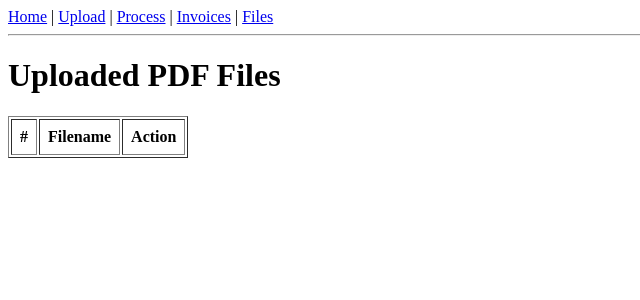
After one commit to CarlosDFZ/FactuAi, a Flask app: page /files in a window 1280 px wide. The commit adds this page. Shown: the top 300 px of the page, without its empty margins (0-640 px from the left). Run offline with Flask 3, Linux system fonts and the light colour scheme; lists and menus that the app fills with data are empty; parts of the project's set-up code (start-up, migrations or seed data) failed here and were passed over.

Commit message:
Add Flask web features for invoice management

```diff
--- a/app.py
+++ b/app.py
@@ -1,3 +1,4 @@
+import csv
 import mysql.connector
 from config import DB_CONFIG
 import json
@@ -5,11 +6,13 @@ from modules.pdf_reader import extract_text_from_pdf
 from modules.ai_extractor import extract_invoice_data
 from modules.db_insert import insert_invoice, invoice_exists
 from modules.uuid_extractor import extract_uuid_from_text
-from flask import Flask, render_template, request, redirect, url_for
+from flask import Flask, render_template, request, redirect, url_for, Response, flash, send_file
 from setup_database import setup_database
 import os
 
 app = Flask(__name__)
+
+app.secret_key = "factuai_secret_key"
 
 setup_database()
 
@@ -21,19 +24,60 @@ app.config["UPLOAD_FOLDER"] = UPLOAD_FOLDER
 
 @app.route("/")
 def index():
-    return render_template("index.html")
+
+    connection = mysql.connector.connect(**DB_CONFIG)
+    cursor = connection.cursor(dictionary=True)
+
+    cursor.execute("""
+        SELECT
+            COUNT(*) AS total_invoices,
+            COALESCE(SUM(total), 0) AS total_expenses,
+            COALESCE(AVG(total), 0) AS average_invoice,
+            COALESCE(SUM(taxes), 0) AS total_taxes
+        FROM invoices
+    """)
+
+    stats = cursor.fetchone()
+
+    cursor.execute("""
+        SELECT category, COUNT(*) AS qty
+        FROM invoices
+        GROUP BY category
+        ORDER BY qty DESC
+        LIMIT 5
+    """)
+
+    categories = cursor.fetchall()
+
+    cursor.close()
+    connection.close()
+
+    return render_template(
+        "index.html",
+        stats=stats,
+        categories=categories
+    )
 
 
 @app.route("/upload", methods=["GET", "POST"])
 def upload():
     if request.method == "POST":
-        file = request.files["file"]
+        files = request.files.getlist("files")
 
-        if file and file.filename.endswith(".pdf"):
-            filepath = os.path.join(app.config["UPLOAD_FOLDER"], file.filename)
-            file.save(filepath)
+        uploaded_count = 0
 
-            return redirect(url_for("upload"))
+        for file in files:
+            if file and file.filename.lower().endswith(".pdf"):
+                filepath = os.path.join(app.config["UPLOAD_FOLDER"], file.filename)
+                file.save(filepath)
+                uploaded_count += 1
+
+        if uploaded_count > 0:
+            flash(f"{uploaded_count} invoice PDF(s) uploaded successfully.")
+        else:
+            flash("No valid PDF files were uploaded.")
+
+        return redirect(url_for("upload"))
 
     return render_template("upload.html")
 
@@ -50,11 +94,9 @@ def process():
     ])
 
     for filename in pdf_files:
-
         pdf_path = os.path.join(invoices_folder, filename)
 
         text = extract_text_from_pdf(pdf_path)
-
         uuid = extract_uuid_from_text(text)
 
         if uuid and invoice_exists(uuid):
@@ -67,21 +109,80 @@ def process():
             processed.append(f"{filename} → No data extracted")
             continue
 
+        if not data.get("uuid") and uuid:
+            data["uuid"] = uuid
+
+        if invoice_exists(data.get("uuid")):
+            processed.append(f"{filename} → Duplicate skipped after AI")
+            continue
+
+        required_fields = ["uuid", "invoice_date", "supplier", "total"]
+
+        missing = False
+        for field in required_fields:
+            if data.get(field) is None:
+                processed.append(f"{filename} → Missing {field}")
+                missing = True
+                break
+
+        if missing:
+            continue
+
+        json_folder = "data/json"
+        os.makedirs(json_folder, exist_ok=True)
+
+        json_filename = os.path.splitext(filename)[0] + ".json"
+        json_path = os.path.join(json_folder, json_filename)
+
+        with open(json_path, "w", encoding="utf-8") as f:
+            json.dump(data, f, indent=4, ensure_ascii=False)
+
+        insert_invoice(data, pdf_path)
+
         processed.append(f"{filename} → Processed successfully")
 
+    flash("Invoices processed successfully.")
     return render_template("process.html", processed=processed)
 
 
 @app.route("/invoices")
 def invoices():
 
+    search = request.args.get("search", "")
+
     connection = mysql.connector.connect(**DB_CONFIG)
     cursor = connection.cursor(dictionary=True)
 
-    cursor.execute("""
+    query = """
         SELECT id, uuid, invoice_date, supplier, total, category
         FROM invoices
+        WHERE supplier LIKE %s
+           OR category LIKE %s
+           OR uuid LIKE %s
         ORDER BY id DESC
+    """
+
+    value = f"%{search}%"
+
+    cursor.execute(query, (value, value, value))
+
+    rows = cursor.fetchall()
+
+    cursor.close()
+    connection.close()
+
+    return render_template("invoices.html", invoices=rows, search=search)
+
+
+@app.route("/export/csv")
+def export_csv():
+    connection = mysql.connector.connect(**DB_CONFIG)
+    cursor = connection.cursor()
+
+    cursor.execute("""
+        SELECT id, uuid, invoice_date, supplier, description, subtotal, taxes, total, currency, category, pdf_path, created_at
+        FROM invoices
+        ORDER BY id ASC
     """)
 
     rows = cursor.fetchall()
@@ -89,13 +190,148 @@ def invoices():
     cursor.close()
     connection.close()
 
-    return render_template("invoices.html", invoices=rows)
+    def generate():
+        header = [
+            "id", "uuid", "invoice_date", "supplier", "description",
+            "subtotal", "taxes", "total", "currency", "category",
+            "pdf_path", "created_at"
+        ]
 
+        yield ",".join(header) + "\n"
 
-@app.route("/process")
-def process_invoices():
-    ...
+        for row in rows:
+            clean_row = [str(value).replace(",", " ") if value is not None else "" for value in row]
+            yield ",".join(clean_row) + "\n"
 
+    return Response(
+        generate(),
+        mimetype="text/csv",
+        headers={"Content-Disposition": "attachment; filename=factuai_invoices.csv"}
+    )
+
+@app.route("/invoice/<int:invoice_id>")
+def invoice_detail(invoice_id):
+
+    connection = mysql.connector.connect(**DB_CONFIG)
+    cursor = connection.cursor(dictionary=True)
+
+    cursor.execute("""
+        SELECT *
+        FROM invoices
+        WHERE id = %s
+    """, (invoice_id,))
+
+    row = cursor.fetchone()
+
+    cursor.close()
+    connection.close()
+
+    return render_template("invoice_detail.html", invoice=row)
+
+@app.route("/invoice/delete/<int:invoice_id>", methods=["POST"])
+def delete_invoice(invoice_id):
+
+    connection = mysql.connector.connect(**DB_CONFIG)
+    cursor = connection.cursor()
+
+    cursor.execute("""
+        DELETE FROM invoices
+        WHERE id = %s
+    """, (invoice_id,))
+
+    connection.commit()
+
+    cursor.close()
+    connection.close()
+
+    flash("Invoice deleted successfully.")
+    return redirect(url_for("invoices"))
+
+@app.route("/invoice/pdf/<int:invoice_id>")
+def download_invoice_pdf(invoice_id):
+
+    connection = mysql.connector.connect(**DB_CONFIG)
+    cursor = connection.cursor(dictionary=True)
+
+    cursor.execute("""
+        SELECT pdf_path
+        FROM invoices
+        WHERE id = %s
+    """, (invoice_id,))
+
+    row = cursor.fetchone()
+
+    cursor.close()
+    connection.close()
+
+    if row and os.path.exists(row["pdf_path"]):
+        return send_file(row["pdf_path"], as_attachment=True)
+
+    flash("PDF file not found.")
+    return redirect(url_for("invoice_detail", invoice_id=invoice_id))
+
+@app.route("/files")
+def files():
+    invoices_folder = "invoices"
+
+    pdf_files = sorted([
+        file for file in os.listdir(invoices_folder)
+        if file.lower().endswith(".pdf")
+    ])
+
+    return render_template("files.html", files=pdf_files)
+
+@app.route("/process/<filename>")
+def process_single_invoice(filename):
+
+    invoices_folder = "invoices"
+    pdf_path = os.path.join(invoices_folder, filename)
+
+    if not os.path.exists(pdf_path):
+        flash("PDF file not found.")
+        return redirect(url_for("files"))
+
+    text = extract_text_from_pdf(pdf_path)
+
+    uuid = extract_uuid_from_text(text)
+
+    if uuid and invoice_exists(uuid):
+        flash("Duplicate invoice detected. Skipping.")
+        return redirect(url_for("files"))
+
+    data = extract_invoice_data(text)
+
+    if not data:
+        flash("No data extracted.")
+        return redirect(url_for("files"))
+
+    if not data.get("uuid") and uuid:
+        data["uuid"] = uuid
+
+    if invoice_exists(data.get("uuid")):
+        flash("Duplicate invoice detected after AI. Skipping.")
+        return redirect(url_for("files"))
+
+    required_fields = ["uuid", "invoice_date", "supplier", "total"]
+
+    for field in required_fields:
+        if data.get(field) is None:
+            flash(f"Missing required field: {field}.")
+            return redirect(url_for("files"))
+
+    json_folder = "data/json"
+    os.makedirs(json_folder, exist_ok=True)
+
+    json_filename = os.path.splitext(filename)[0] + ".json"
+    json_path = os.path.join(json_folder, json_filename)
+
+    with open(json_path, "w", encoding="utf-8") as f:
+        json.dump(data, f, indent=4, ensure_ascii=False)
+
+    insert_invoice(data, pdf_path)
+
+    flash(f"{filename} processed successfully.")
+    return redirect(url_for("files"))
 
 if __name__ == "__main__":
     app.run(debug=True)
--- a/templates/base.html
+++ b/templates/base.html
@@ -9,10 +9,21 @@
     <a href="/">Home</a> |
     <a href="/upload">Upload</a> |
     <a href="/process">Process</a> |
-    <a href="/invoices">Invoices</a>
+    <a href="/invoices">Invoices</a> |
+    <a href="/files">Files</a>
 </nav>
 
 <hr>
+
+{% with messages = get_flashed_messages() %}
+    {% if messages %}
+        {% for message in messages %}
+            <div style="padding:10px; background:#d4edda; color:#155724; margin-bottom:15px; border:1px solid #c3e6cb;">
+                {{ message }}
+            </div>
+        {% endfor %}
+    {% endif %}
+{% endwith %}
 
 {% block content %}{% endblock %}
 
--- /dev/null
+++ b/templates/files.html
@@ -0,0 +1,24 @@
+{% extends "base.html" %}
+
+{% block content %}
+<h1>Uploaded PDF Files</h1>
+
+<table border="1" cellpadding="8">
+    <tr>
+        <th>#</th>
+        <th>Filename</th>
+        <th>Action</th>
+    </tr>
+
+    {% for file in files %}
+    <tr>
+        <td>{{ loop.index }}</td>
+        <td>{{ file }}</td>
+        <td>
+            <a href="/process/{{ file }}">Process</a>
+        </td>
+    </tr>
+    {% endfor %}
+</table>
+
+{% endblock %}
--- a/templates/upload.html
+++ b/templates/upload.html
@@ -1,10 +1,11 @@
 {% extends "base.html" %}
 
 {% block content %}
-<h1>Upload Invoice PDF</h1>
+<h1>Upload Invoice PDFs</h1>
 
 <form method="POST" enctype="multipart/form-data">
-    <input type="file" name="file" accept=".pdf">
+    <input type="file" name="files" accept=".pdf" multiple>
     <button type="submit">Upload</button>
 </form>
+
 {% endblock %}
```
Also changed, not shown: templates/index.html (+41 -0 lines), templates/invoice_detail.html (added, +38 -0 lines), templates/invoices.html (+19 -2 lines).
